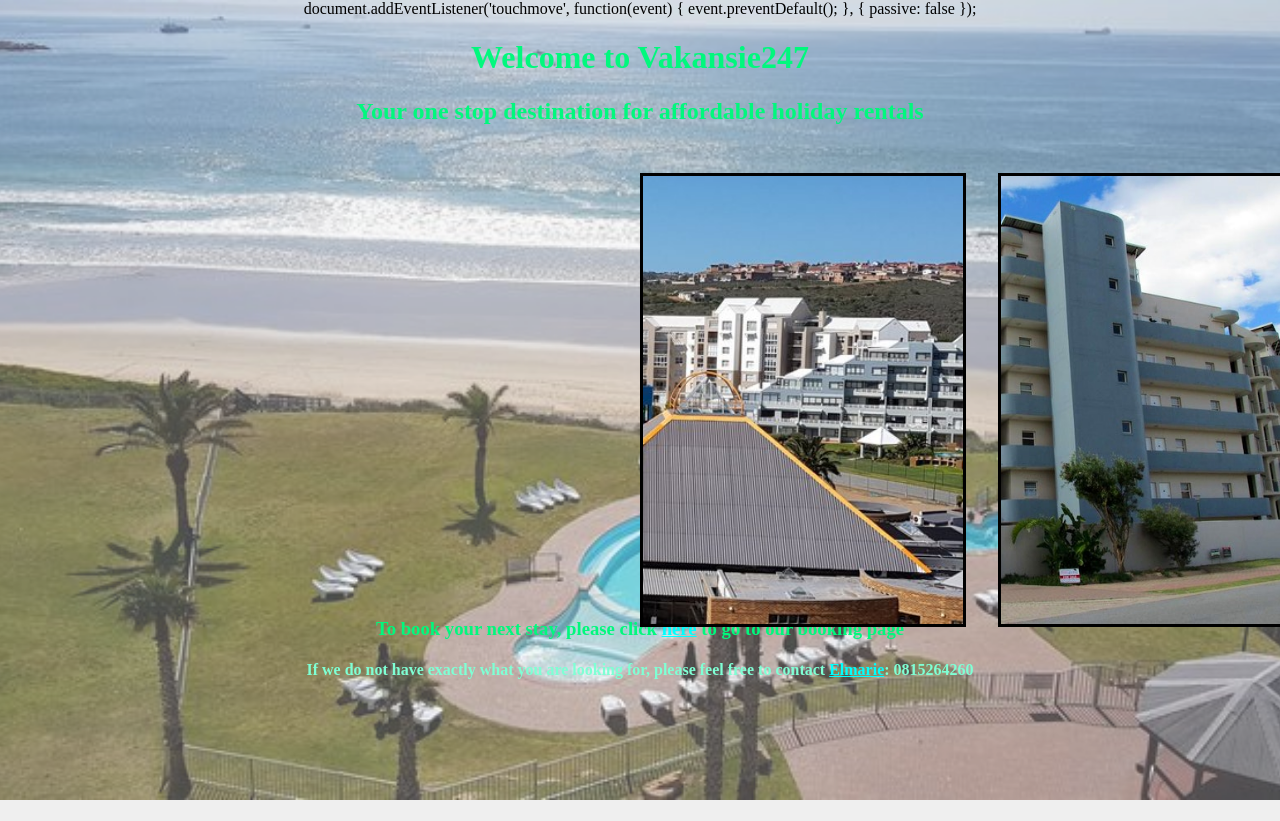
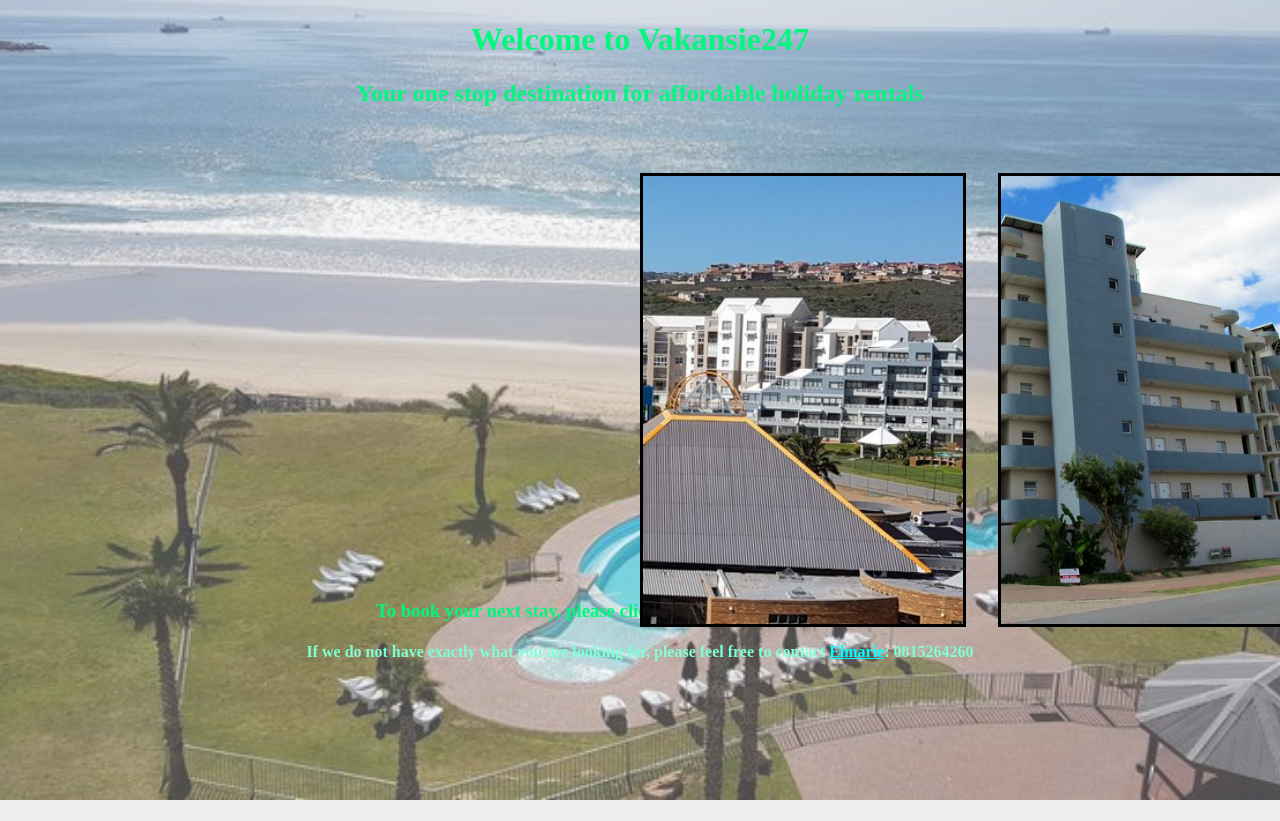
Before and after one commit to HiccTooth6416/Vakansie247, a plain HTML site: page index.html in a window 1280 px wide. Shown: the top 821 px of the page. Before the commit the page ends 800 px from the top, so only its background shows below. Drawn offline with Linux system fonts and the light colour scheme.

Commit message:
Update index.html

```diff
--- a/index.html
+++ b/index.html
@@ -7,9 +7,10 @@
     <meta name="viewport" content="width=device-width, initial-scale=1.0">
     <title>test</title>
     <link href="test.css" rel="stylesheet"/>
-    document.addEventListener('touchmove', function(event) {
+    <script>document.addEventListener('touchmove', function(event) {
     event.preventDefault();
 }, { passive: false });
+    </script>
   </head>
   <body>
 
```
